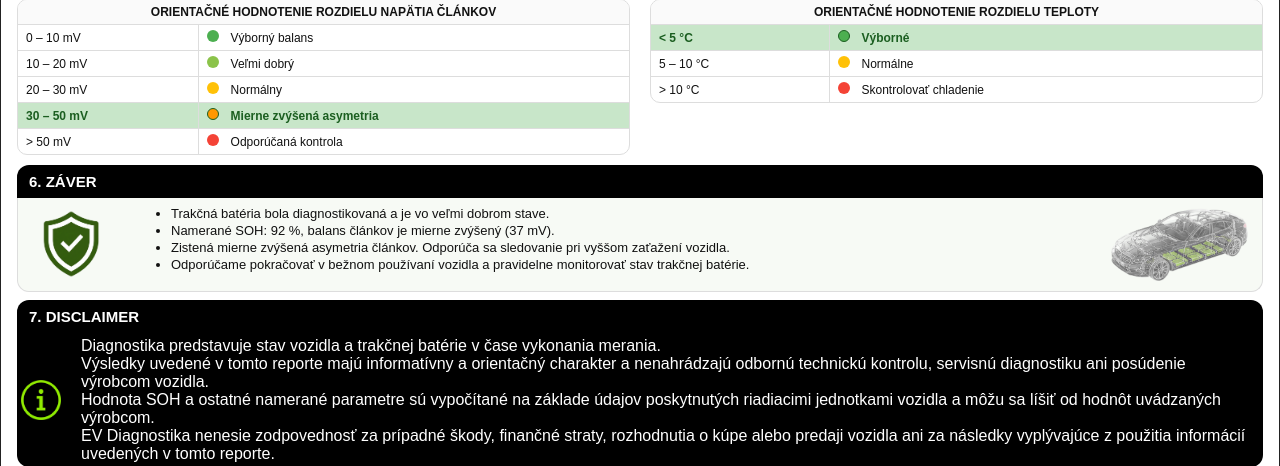
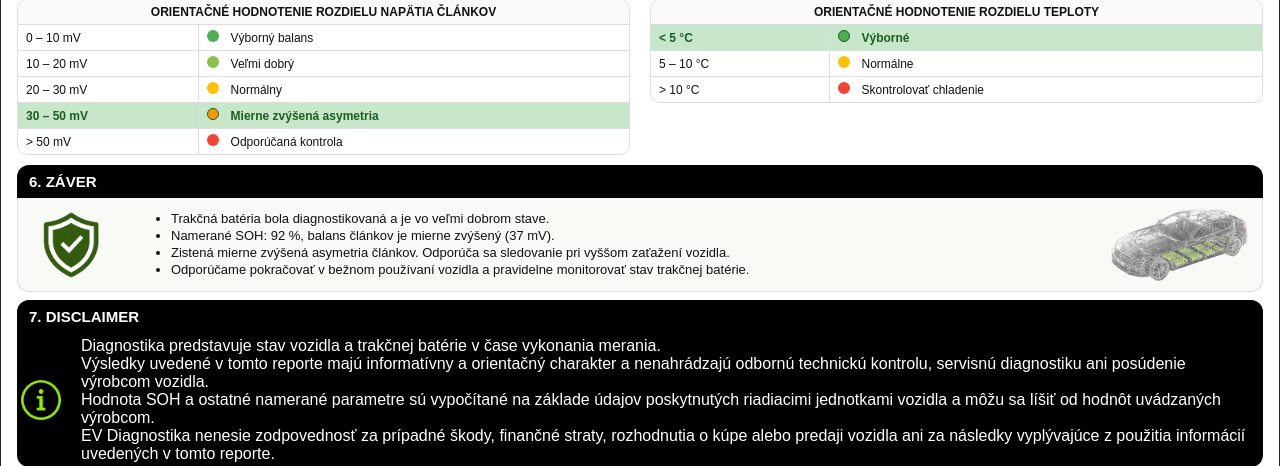
Before and after one commit to marianblaha/pdf-upravy, a FastAPI app: page /preview in a window 1280 px wide. Shown: the part 783-1249 px from the top of the page. Run offline with FastAPI, Linux system fonts and the light colour scheme.

Commit message:
zaver vycentrovat, lebo raz ma 3 riadky a raz 4

```diff
--- a/templates/report.html
+++ b/templates/report.html
@@ -534,7 +534,8 @@ body{
 
     display:flex;
     gap:15px;
-    align-items:flex-start;
+
+	align-items:center;  /* zmena */
 }
 
 .conclusion-icon{
```
